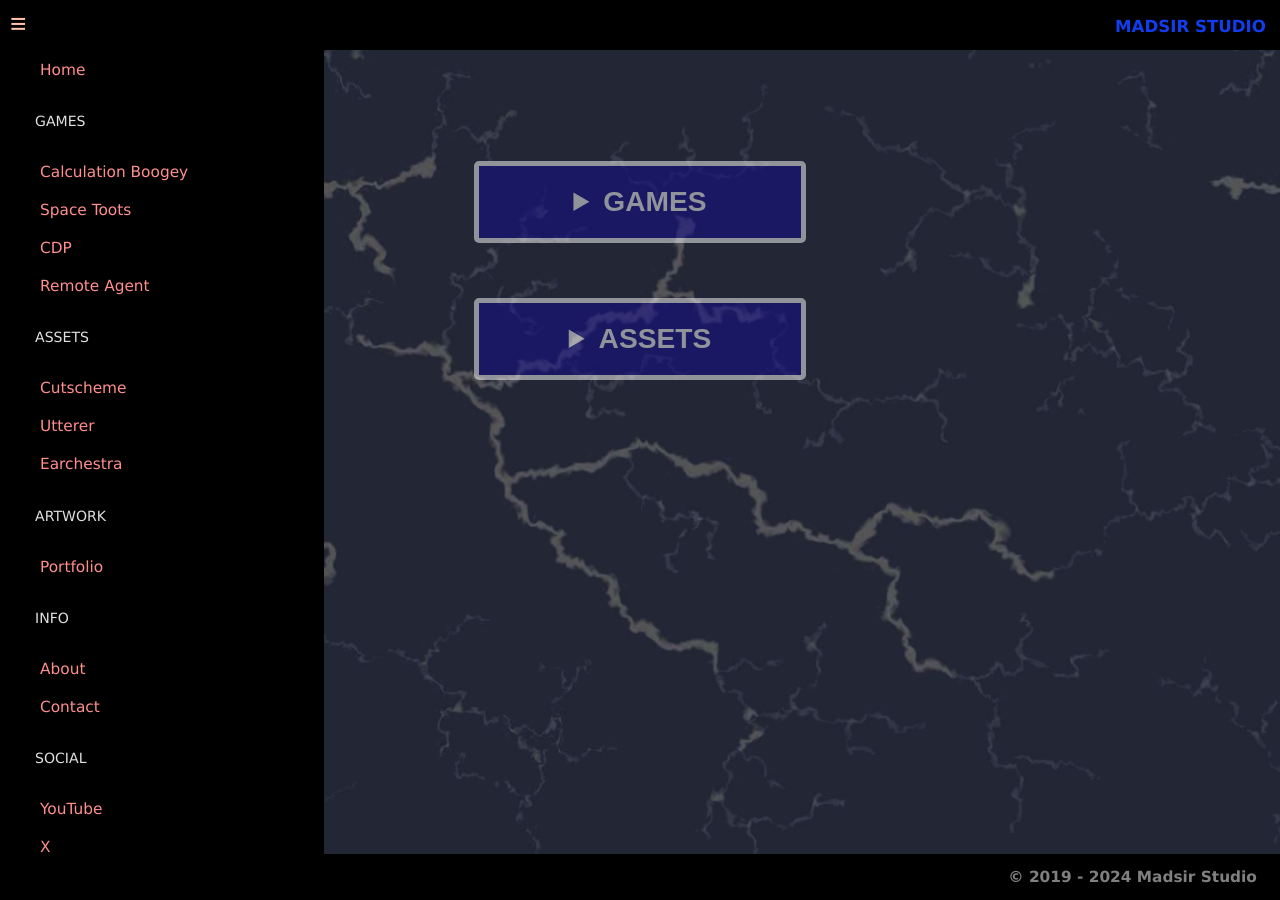
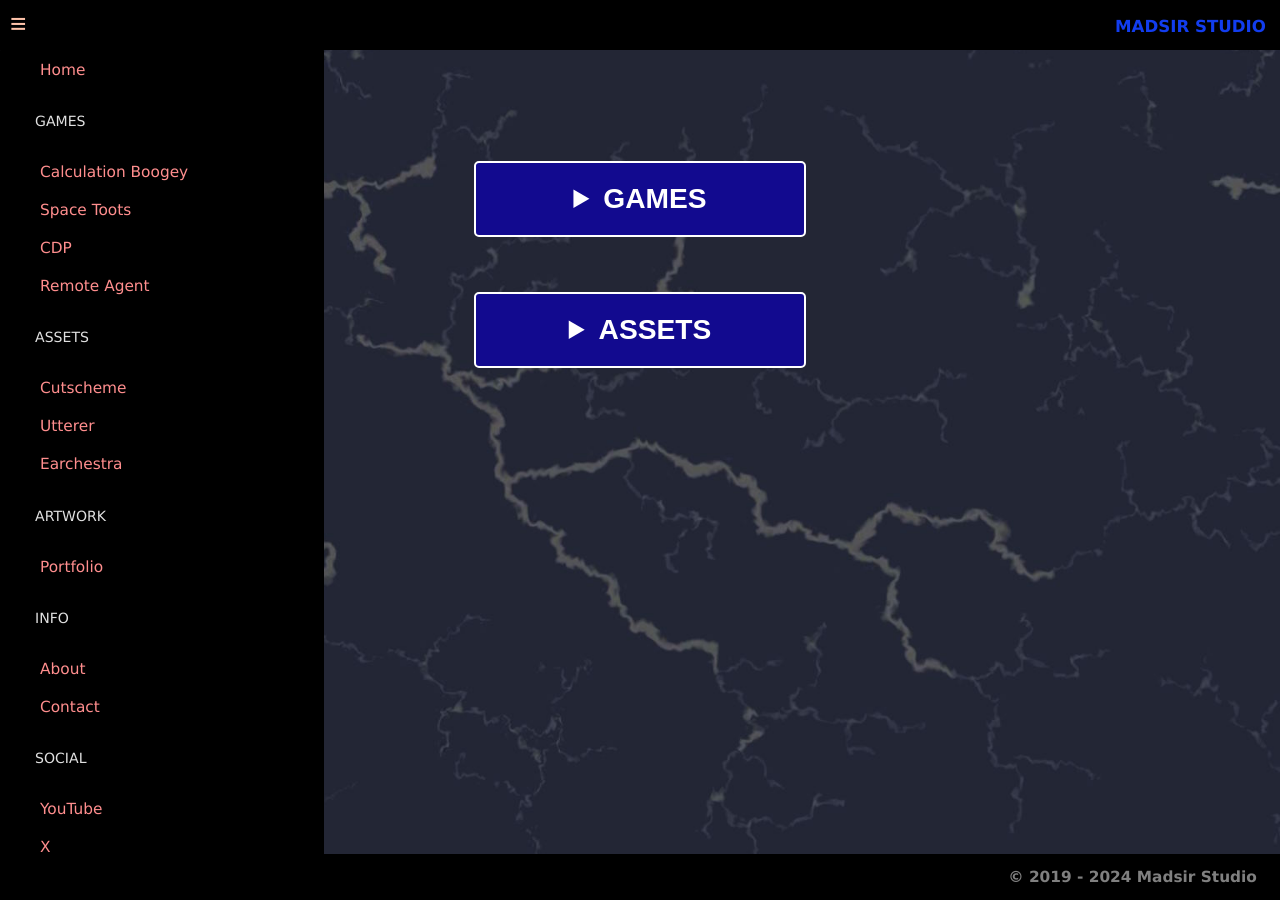
Before and after one commit to Madsir/madsirstudio.github.io, a Jekyll site: the page built from index.html, in a window 1280 px wide. Built offline with Jekyll 4.4.1, drawn with Linux system fonts in a browser that asks for light colours.

Commit message:
Update index.html

```diff
--- a/index.html
+++ b/index.html
@@ -57,8 +57,7 @@ summary {
 .row{
   margin-top: 10%;
   margin-bottom: 10%;
-	  background-color: #120a8f;
-  opacity: 0.5;
+  background-color: #090548;
    border: 2px solid white;
    padding: 20px 30px;
   border-radius:5px;
@@ -85,14 +84,10 @@ details {
 }
 summary:hover {
   background-color: #090548;
-  opacity: 0.5;
   margin-top: 5%;
-  border: 2px solid white;
-  padding: 20px 30px;
-  border-radius:10px;
 }
 summary {
-	text-align: center;
+ text-align: center;
  margin-left:35%;
  margin-right:35%;
  font-family: fantasy;
@@ -100,9 +95,8 @@ summary {
   font-weight: bold;
   color: white;
   background-color: #120a8f;
-  opacity: 0.5;
   margin-top: 5%;
-   border: 5px solid white;
+   border: 2px solid white;
    padding: 20px 30px;
   border-radius:5px;
 	cursor:pointer;
```
